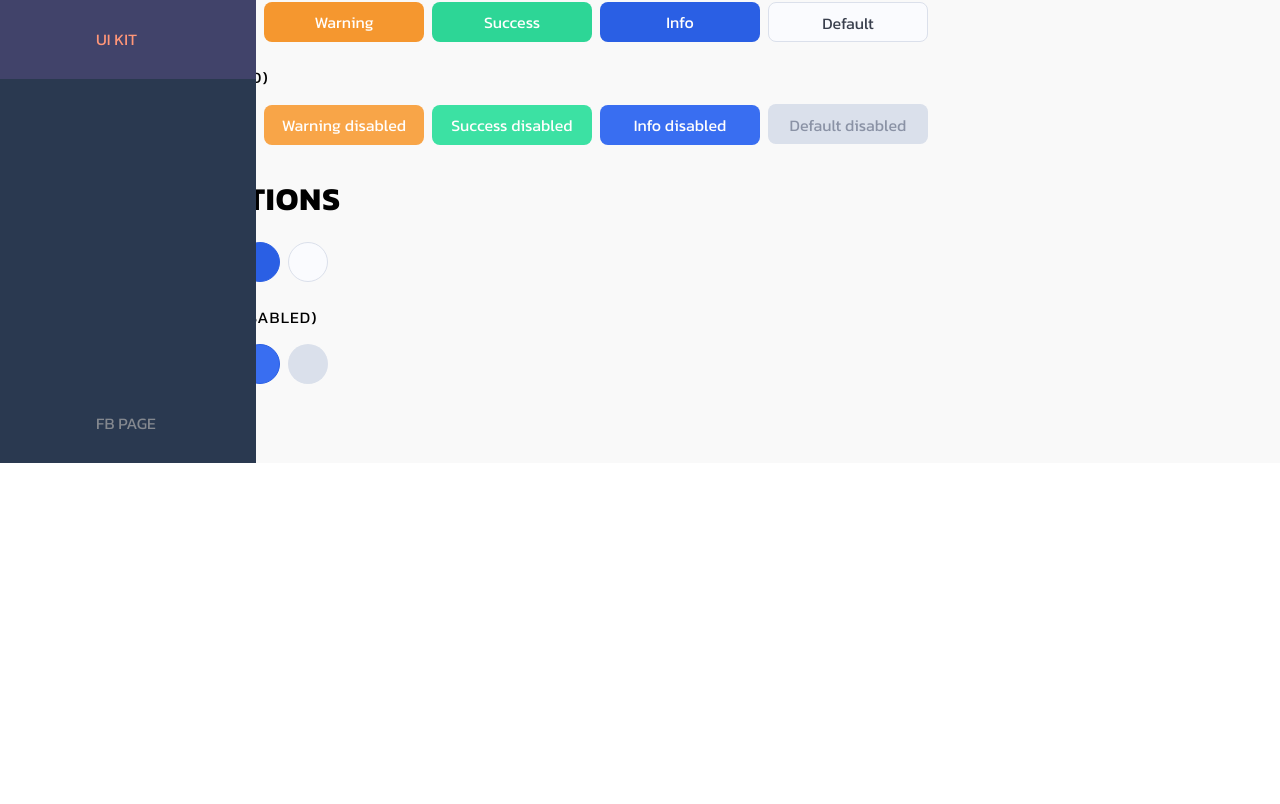
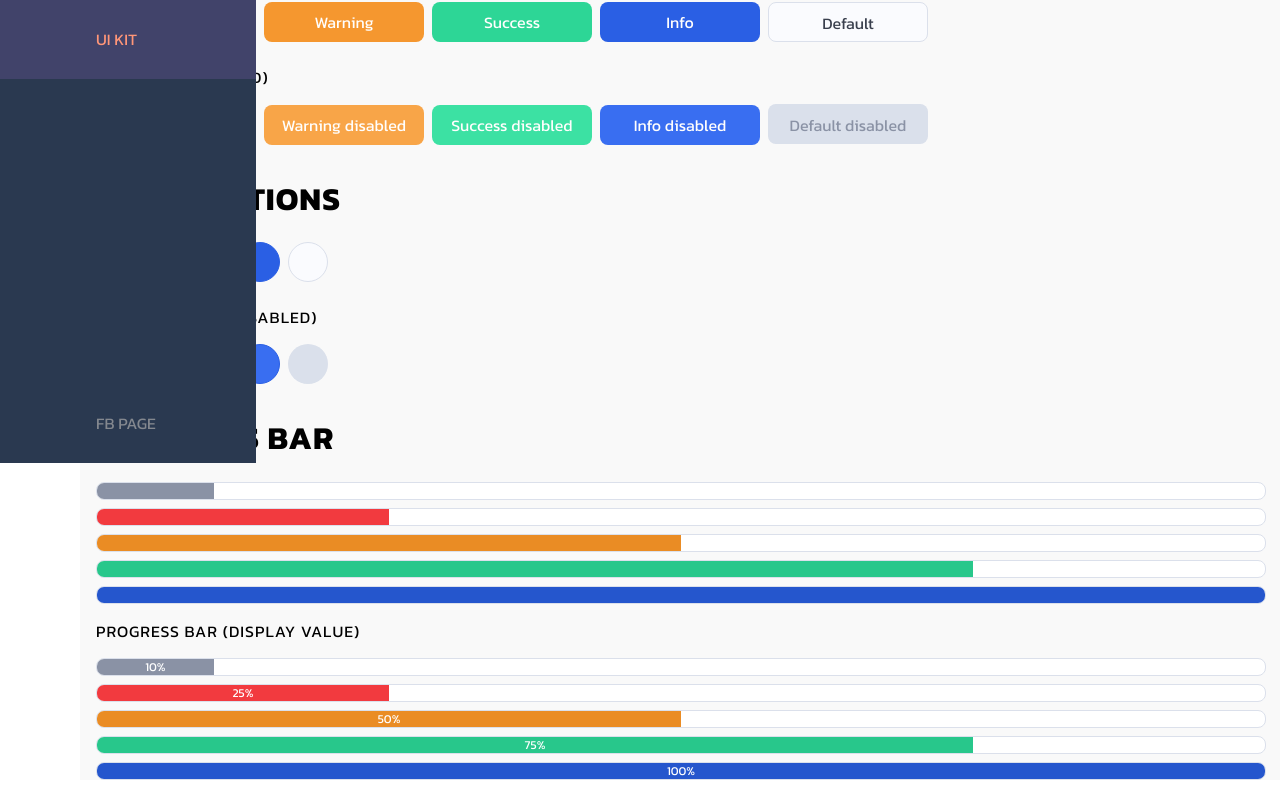
Before and after one commit to timenakrab/frontend-design, a Next.js app: page /ui-kit in a window 1280 px wide. Shown: the part 337-1141 px from the top of the page. Before the commit the page ends 800 px from the top, so only its background shows below. Built offline with nearby package versions, Linux system fonts and the light colour scheme; some icons are missing.

Commit message:
create progress bar

```diff
--- a/pages/ui-kit.tsx
+++ b/pages/ui-kit.tsx
@@ -6,6 +6,7 @@ import MainLayout from '../src/MainLayout';
 import Text from '../src/Text';
 import Alert from '../src/uiKit/Alert';
 import Button from '../src/uiKit/Button';
+import ProgressBar from '../src/uiKit/ProgressBar';
 import QuickAction from '../src/uiKit/QuickAction';
 
 const Background = styled.div`
@@ -144,6 +145,24 @@ const UIKitPage = ({ router }: UIKitProps) => {
             <QuickAction faClassName="fas fa-copy" className="mr-1 mb-1" disabled />
           </FlexRow>
         </WrapComp>
+        <WrapComp>
+          <Text h1 customStyles={{ textTransform: 'uppercase', letterSpacing: 1, marginTop: 0 }}>
+            Progress bar
+          </Text>
+          <ProgressBar value={10} />
+          <ProgressBar value={25} progressType="error" />
+          <ProgressBar value={50} progressType="warning" />
+          <ProgressBar value={75} progressType="success" />
+          <ProgressBar value={100} progressType="info" />
+          <Text p customStyles={{ textTransform: 'uppercase', letterSpacing: 1 }}>
+            Progress bar (Display value)
+          </Text>
+          <ProgressBar value={10} isDisplay />
+          <ProgressBar value={25} progressType="error" isDisplay />
+          <ProgressBar value={50} progressType="warning" isDisplay />
+          <ProgressBar value={75} progressType="success" isDisplay />
+          <ProgressBar value={100} progressType="info" isDisplay />
+        </WrapComp>
       </Background>
     </MainLayout>
   );
--- /dev/null
+++ b/src/uiKit/ProgressBar.tsx
@@ -0,0 +1,73 @@
+import React from 'react';
+import styled from 'styled-components';
+
+import { bgStyles, ColorTypes, progressStyles, textStyles } from './styleguilde';
+
+interface IProgressBar {
+  value?: number;
+  progressType?: ColorTypes;
+  isDisplay?: boolean;
+}
+interface BarProps {
+  ariaValuenow: number;
+  bgColor: string;
+}
+interface ValueProps {
+  display: string;
+}
+const Progess = styled.div`
+  display: flex;
+  height: 16px;
+  overflow: hidden;
+  line-height: 0;
+  font-size: 12px;
+  background-color: ${bgStyles.white};
+  border: 1px solid ${textStyles.superlight};
+  border-radius: 8px;
+  width: 100%;
+  margin-bottom: 8px;
+`;
+const Bar = styled.div<BarProps>`
+  display: flex;
+  flex-direction: column;
+  justify-content: center;
+  overflow: hidden;
+  color: #fff;
+  text-align: center;
+  white-space: nowrap;
+  background-color: ${(props) => props.bgColor};
+  width: ${(props) => props.ariaValuenow}%;
+`;
+const Value = styled.span<ValueProps>`
+  display: ${(props) => props.display};
+  font-family: 'Kanit';
+`;
+
+const ProgressBar: React.FC<IProgressBar> = ({ value, progressType, isDisplay }: IProgressBar) => {
+  let color = progressStyles[progressType].primary;
+  if (progressType === 'default') {
+    color = '#8a92a5';
+  }
+  let valueNow = value;
+  if (valueNow < 0) {
+    valueNow = 0;
+  } else if (valueNow > 100) {
+    valueNow = 100;
+  }
+  const display = isDisplay ? 'block' : 'none';
+  return (
+    <Progess>
+      <Bar ariaValuenow={valueNow} bgColor={color}>
+        <Value display={display}>{`${valueNow}%`}</Value>
+      </Bar>
+    </Progess>
+  );
+};
+
+ProgressBar.defaultProps = {
+  value: 0,
+  progressType: 'default',
+  isDisplay: false,
+};
+
+export default ProgressBar;
--- a/src/uiKit/styleguilde.ts
+++ b/src/uiKit/styleguilde.ts
@@ -34,10 +34,12 @@ export const colorStyles = {
   },
 };
 export const buttonStyles = colorStyles;
+export const progressStyles = colorStyles;
 export const bgStyles = {
   dark: '#f8f9fc',
   light: '#f4f5f8',
   transparent: 'transparent',
+  white: '#ffffff',
 };
 export const textStyles = {
   superdark: '#19243b',
```
